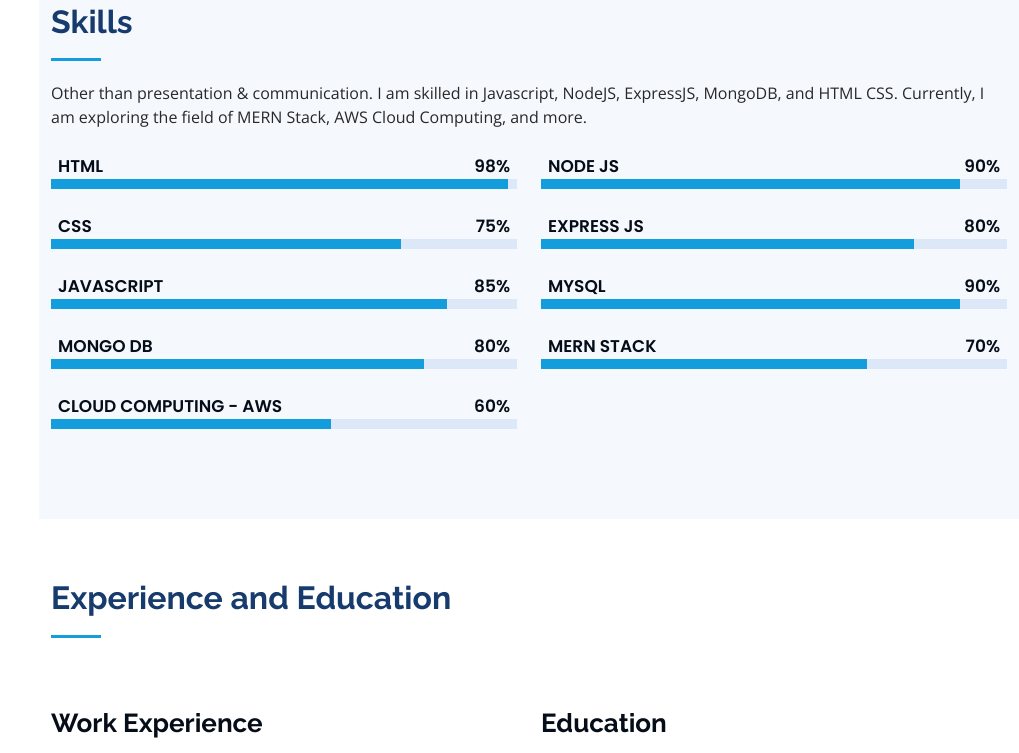
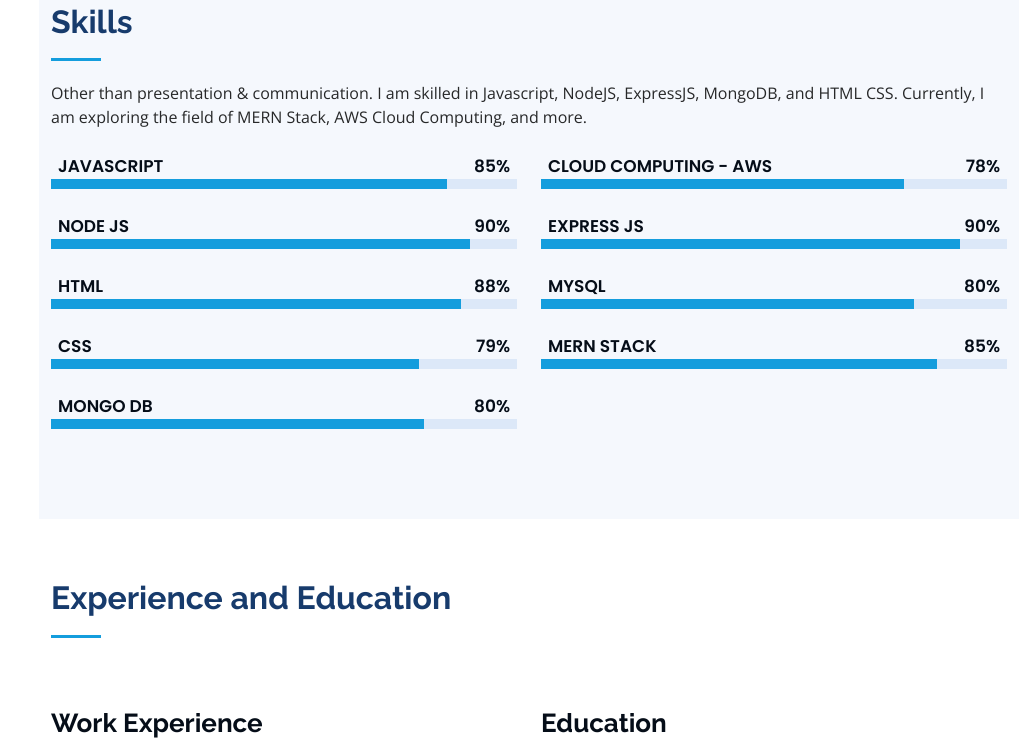
Before and after one commit to rakshitagarwal/rakshitagarwal.github.io, a plain HTML site: page index.html in a window 1280 px wide. Shown: the part 1460-2213 px from the top of the page, without its empty margins (261-1280 px from the left). Drawn offline with nearby package versions, Linux system fonts and the light colour scheme.

Commit message:
latest project in CV updated

```diff
--- a/index.html
+++ b/index.html
@@ -148,23 +148,30 @@
           <div class="col-lg-6" data-aos="fade-up">
 
             <div class="progress">
-              <span class="skill">HTML <i class="val">98%</i></span>
+              <span class="skill">JavaScript <i class="val">85%</i></span>
               <div class="progress-bar-wrap">
-                <div class="progress-bar" role="progressbar" aria-valuenow="98" aria-valuemin="0" aria-valuemax="100"></div>
+                <div class="progress-bar" role="progressbar" aria-valuenow="85" aria-valuemin="0" aria-valuemax="100"></div>
               </div>
             </div>
 
             <div class="progress">
-              <span class="skill">CSS <i class="val">75%</i></span>
+              <span class="skill">Node Js <i class="val">90%</i></span>
               <div class="progress-bar-wrap">
-                <div class="progress-bar" role="progressbar" aria-valuenow="75" aria-valuemin="0" aria-valuemax="100"></div>
+                <div class="progress-bar" role="progressbar" aria-valuenow="90" aria-valuemin="0" aria-valuemax="100"></div>
               </div>
             </div>
 
             <div class="progress">
-              <span class="skill">JavaScript <i class="val">85%</i></span>
+              <span class="skill">HTML <i class="val">88%</i></span>
               <div class="progress-bar-wrap">
-                <div class="progress-bar" role="progressbar" aria-valuenow="85" aria-valuemin="0" aria-valuemax="100"></div>
+                <div class="progress-bar" role="progressbar" aria-valuenow="88" aria-valuemin="0" aria-valuemax="100"></div>
+              </div>
+            </div>
+
+            <div class="progress">
+              <span class="skill">CSS <i class="val">79%</i></span>
+              <div class="progress-bar-wrap">
+                <div class="progress-bar" role="progressbar" aria-valuenow="79" aria-valuemin="0" aria-valuemax="100"></div>
               </div>
             </div>
 
@@ -175,43 +182,36 @@
               </div>
             </div>
 
-            <div class="progress">
-              <span class="skill">Cloud Computing - AWS<i class="val">60%</i></span>
-              <div class="progress-bar-wrap">
-                <div class="progress-bar" role="progressbar" aria-valuenow="60" aria-valuemin="0" aria-valuemax="100"></div>
-              </div>
-            </div>
-
 
           </div>
 
           <div class="col-lg-6" data-aos="fade-up" data-aos-delay="100">
 
             <div class="progress">
-              <span class="skill">Node Js <i class="val">90%</i></span>
+              <span class="skill">Cloud Computing - AWS<i class="val">78%</i></span>
+              <div class="progress-bar-wrap">
+                <div class="progress-bar" role="progressbar" aria-valuenow="78" aria-valuemin="0" aria-valuemax="100"></div>
+              </div>
+            </div>
+
+            <div class="progress">
+              <span class="skill">Express Js<i class="val">90%</i></span>
               <div class="progress-bar-wrap">
                 <div class="progress-bar" role="progressbar" aria-valuenow="90" aria-valuemin="0" aria-valuemax="100"></div>
               </div>
             </div>
 
             <div class="progress">
-              <span class="skill">Express Js<i class="val">80%</i></span>
+              <span class="skill">MySql <i class="val">80%</i></span>
               <div class="progress-bar-wrap">
                 <div class="progress-bar" role="progressbar" aria-valuenow="80" aria-valuemin="0" aria-valuemax="100"></div>
               </div>
             </div>
 
             <div class="progress">
-              <span class="skill">MySql <i class="val">90%</i></span>
+              <span class="skill">MERN Stack <i class="val">85%</i></span>
               <div class="progress-bar-wrap">
-                <div class="progress-bar" role="progressbar" aria-valuenow="90" aria-valuemin="0" aria-valuemax="100"></div>
-              </div>
-            </div>
-
-            <div class="progress">
-              <span class="skill">MERN Stack <i class="val">70%</i></span>
-              <div class="progress-bar-wrap">
-                <div class="progress-bar" role="progressbar" aria-valuenow="70" aria-valuemin="0" aria-valuemax="100"></div>
+                <div class="progress-bar" role="progressbar" aria-valuenow="85" aria-valuemin="0" aria-valuemax="100"></div>
               </div>
             </div>
 
@@ -488,7 +488,7 @@
               <div class="CV">
                 <i class="bi bi-link"></i>
                 <h4>Resume:</h4>
-                <p><a href="https://drive.google.com/file/d/1JQIHZeTvBDWLpf9rkUB1N2aD-fu60OCR/view">Link</p>
+                <p><a href="https://drive.google.com/file/d/1daePRU10G0tIuyzfrGPj04EasvAspKwq/view?usp=sharing">Online</p>
               </div>
             </div>
           </div>
```
